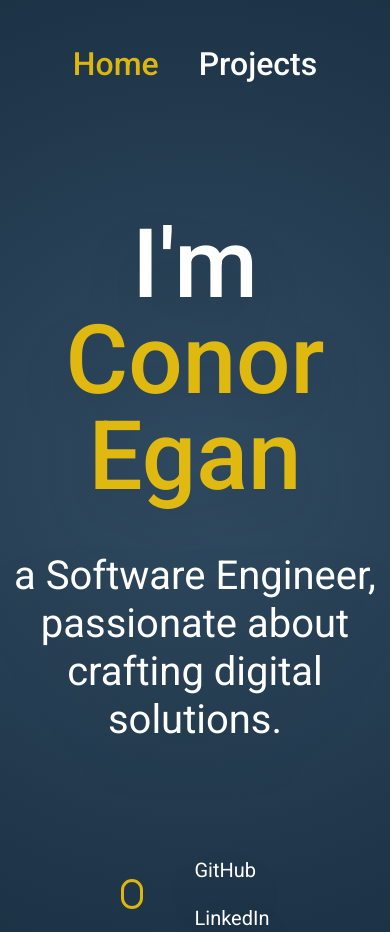
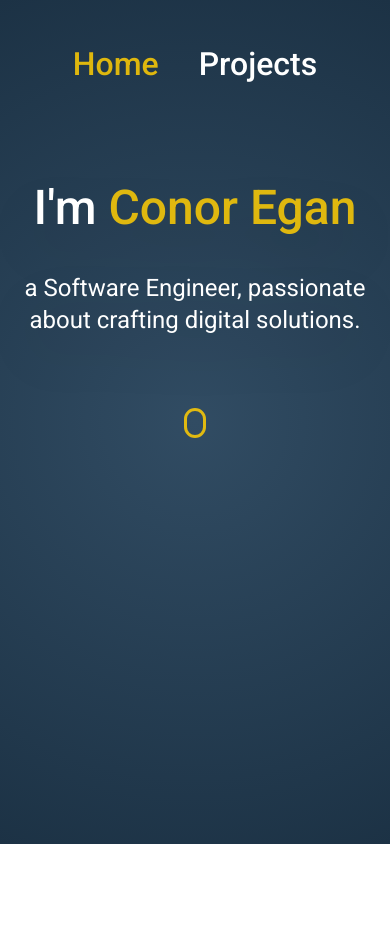
Before and after one commit to c-eg/Conor-Egan-Website, a SvelteKit app: page / in a window 390 px wide. After the commit the page ends 844 px from the top, so only its background shows below. Built offline with nearby package versions, Linux system fonts and the light colour scheme.

Commit message:
responsive changes

```diff
--- a/src/app.css
+++ b/src/app.css
@@ -8,14 +8,18 @@
 	--colour-secondary: #ffcd04da;
 }
 
+@media screen and (min-width: 960px) {
+    html {
+        margin-right: calc(-100vw + 100%);
+		overflow-x: hidden;
+    }
+}
+
 body {
-	font-family: 'Roboto', system-ui, -apple-system, BlinkMacSystemFont, 'Segoe UI', Oxygen, Ubuntu, Cantarell, 'Open Sans', 'Helvetica Neue', sans-serif;
+	background: var(--background-colour) center top no-repeat;
 
-	background: var(--background-colour);
-	background-repeat: no-repeat;
+	font-family: 'Roboto', sans-serif, system-ui;
 
-	margin: auto;
 	min-width: 100%;
-	max-width: max-content;
 	min-height: 100vh;
 }
--- a/src/routes/+layout.svelte
+++ b/src/routes/+layout.svelte
@@ -9,9 +9,11 @@
 	import '@fontsource/roboto/900.css';
 </script>
 
-<header class="pt-10">
-	<Nav />
-</header>
-<main class="mt-32">
-	<slot />
-</main>
+<div class="p-5">
+	<header class="mt-5">
+		<Nav />
+	</header>
+	<main class="mt-24 lg:mt-32">
+		<slot />
+	</main>
+</div>
--- a/src/routes/+page.svelte
+++ b/src/routes/+page.svelte
@@ -3,28 +3,43 @@
 	<meta name="description" content="Portfolio website for Conor Egan, a Software Engineer." />
 </svelte:head>
 
-<div class="flex flex-col justify-center items-center gap-[3rem]">
-	<h1 class="text-8xl text-[var(--colour-primary)] drop-shadow-2xl font-medium text-center">
+<div class="flex flex-col justify-center items-center gap-10 sm:gap-12 lg:gap-16">
+	<h1
+		class="text-5xl sm:text-7xl lg:text-8xl text-[var(--colour-primary)]
+		drop-shadow-2xl font-medium text-center"
+	>
 		I'm <span class="text-[var(--colour-secondary)]">Conor Egan</span>
 	</h1>
 	<h2
-		class="text-[2.5rem] leading-[3rem] text-[var(--colour-primary)] drop-shadow-2xl font-normal text-center max-w-xl"
+		class="text-2xl sm:text-4xl lg:text-5xl lg:leading-tight text-[var(--colour-primary)]
+		drop-shadow-2xl font-normal text-center max-w-sm sm:max-w-xl lg:max-w-3xl"
 	>
 		a Software Engineer, passionate about crafting digital solutions.
 	</h2>
 
-	<div class="flex flex-row justify-center items-center gap-10 mt-16">
+	<div class="flex flex-col
+	sm:flex-row justify-center items-center gap-10 mt-8">
 		<div class="border-[3px] border-[var(--colour-secondary)] rounded-full">
-			<enhanced:img src="$lib/assets/profile-picture.jpg?w=200" alt="Conor" class="rounded-full m-2" />
+			<enhanced:img
+				src="$lib/assets/profile-picture.jpg?w=250"
+				alt="Conor"
+				class="rounded-full m-2"
+			/>
 		</div>
-		<div class="flex flex-col gap-5">
-			<a href="https://github.com/c-eg" target="_blank" class="flex justify-start items-center gap-3">
+		<div class="flex flex-row sm:flex-col gap-5">
+			<a
+				href="https://github.com/c-eg"
+				target="_blank"
+				class="flex justify-start items-center gap-3"
+			>
 				<enhanced:img src="$lib/assets/github-mark.svg" alt="GitHub" />
-				<p class="text-xl text-[var(--colour-primary)] drop-shadow-2xl font-normal">GitHub</p>
 			</a>
-			<a href="https://www.linkedin.com/in/c-eg/" target="_blank" class="flex justify-start items-center gap-3">
+			<a
+				href="https://www.linkedin.com/in/c-eg/"
+				target="_blank"
+				class="flex justify-start items-center gap-3"
+			>
 				<enhanced:img src="$lib/assets/iconmonstr-linkedin-3.svg" alt="Linked In" />
-				<p class="text-xl text-[var(--colour-primary)] drop-shadow-2xl font-normal">LinkedIn</p>
 			</a>
 		</div>
 	</div>
--- a/src/routes/projects/+page.svelte
+++ b/src/routes/projects/+page.svelte
@@ -11,12 +11,12 @@
 </svelte:head>
 
 <div class="flex flex-col justify-center items-center">
-	<h1 class="text-[2.5rem] leading-[3rem] text-[var(--colour-primary)] drop-shadow-2xl font-medium">
+	<h1 class="text-3xl md:text-4xl lg:text-5xl text-[var(--colour-primary)] drop-shadow-2xl font-medium text-center">
 		Here are some of my <span class="text-[var(--colour-secondary)]">projects</span>
 	</h1>
 
 	{#if repositories !== undefined}
-		<div class="flex flex-col gap-6 mt-16 max-w-3xl w-full">
+		<div class="flex flex-col gap-6 mt-16 max-w-3xl lg:max-w-4xl w-full">
 			{#each repositories as repo}
 				<Project
 					link={repo.html_url}
--- a/src/routes/projects/Project.svelte
+++ b/src/routes/projects/Project.svelte
@@ -8,13 +8,14 @@
 <a
 	href={link}
 	target="_blank"
-	class="flex flex-col gap-2 text-[var(--colour-primary)] justify-center items-start p-5
-		   border border-opacity-20 border-white rounded-lg hover:border-opacity-30 hover:bg-slate-500 hover:bg-opacity-5"
+	class="flex flex-col gap-2 lg:gap-3 text-[var(--colour-primary)] justify-center items-start
+		   p-5 border border-opacity-20 border-white rounded-lg hover:border-opacity-30
+		 hover:bg-slate-500 hover:bg-opacity-5"
 >
-	<p class="text-2xl text-[var(--colour-secondary)] font-medium">{title}</p>
-	<p class="text-xl font-normal">{description}</p>
+	<p class="text-2xl lg:text-3xl text-[var(--colour-secondary)] font-medium">{title}</p>
+	<p class="text-xl lg:text-2xl font-normal">{description}</p>
 	<div class="flex justify-center items-center gap-2">
 		<enhanced:img src="$lib/assets/star.svg" alt="Star" />
-		<p class="text-xl font-normal">{stars}</p>
+		<p class="text-xl lg:text-2xl font-normal">{stars}</p>
 	</div>
 </a>
```
